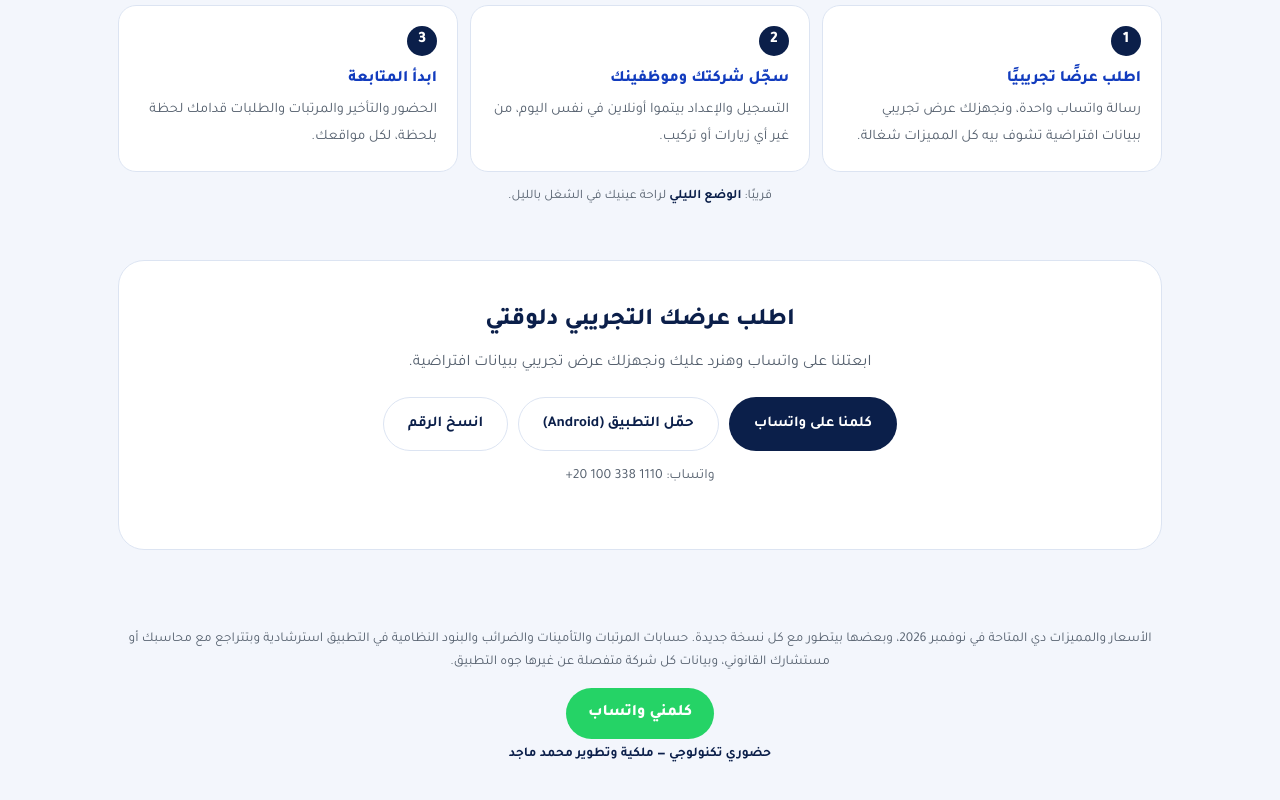
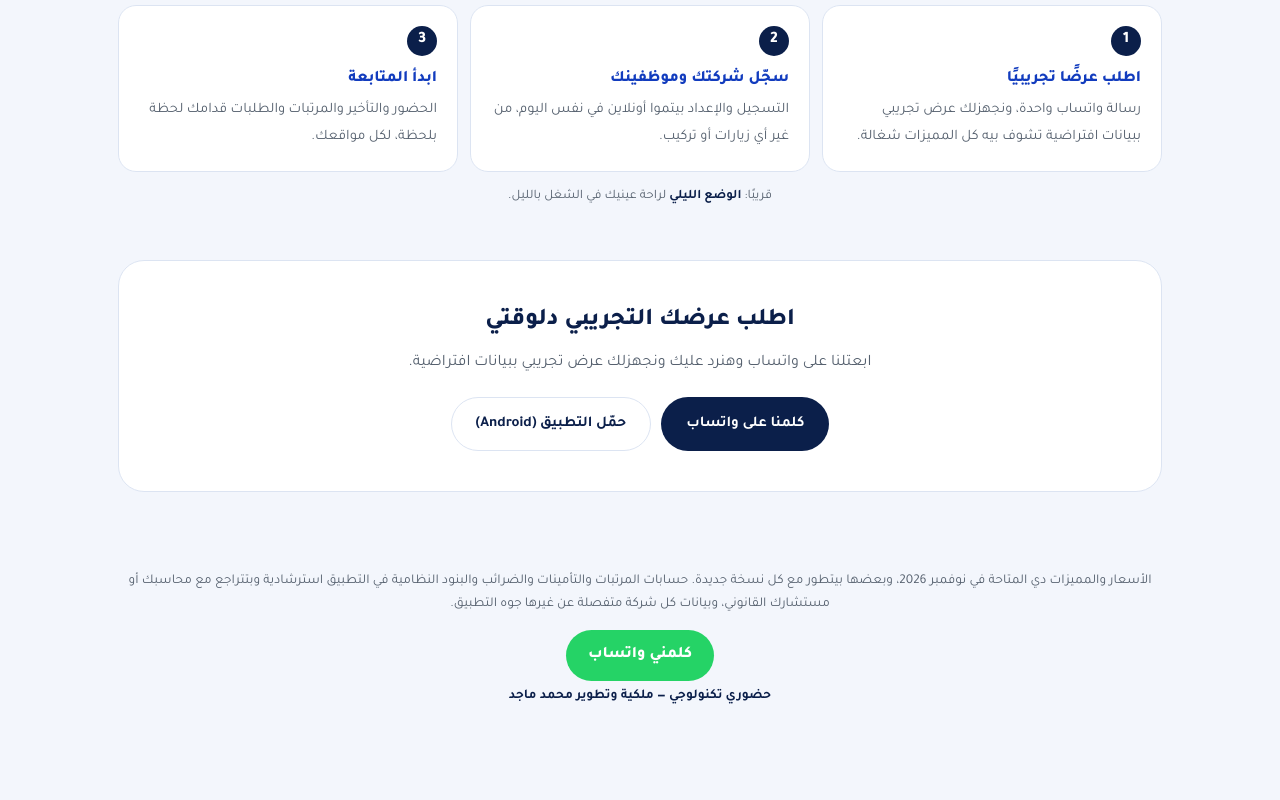
Before and after one commit to zekom4167-hue/hodory, a plain HTML site: page index.html in a window 1280 px wide. Shown: the part 3243-4043 px from the top of the page. After the commit the page ends 3985 px from the top, so only its background shows below. Drawn offline with Linux system fonts and the light colour scheme.

Commit message:
landing: hide number text and copy button

```diff
--- a/index.html
+++ b/index.html
@@ -337,9 +337,7 @@
       <div class="row">
         <a class="btn btn-navy" href="https://wa.me/201003381110?text=%D8%A3%D9%86%D8%A7%20%D9%85%D9%87%D8%AA%D9%85%20%D8%A8%D8%AA%D8%B7%D8%A8%D9%8A%D9%82%20%D8%AD%D8%B6%D9%88%D8%B1%D9%8A%20%D9%84%D8%A5%D8%AF%D8%A7%D8%B1%D8%A9%20%D8%A7%D9%84%D8%AD%D8%B6%D9%88%D8%B1%20%D9%88%D8%A7%D9%84%D9%85%D8%B1%D8%AA%D8%A8%D8%A7%D8%AA%D8%8C%20%D9%85%D9%85%D9%83%D9%86%20%D9%86%D8%AA%D9%83%D9%84%D9%85%20%D8%B9%D9%86%20%D8%B9%D8%B1%D8%B6%20%D8%AA%D8%AC%D8%B1%D9%8A%D8%A8%D9%8A%D8%9F" target="_blank" rel="noopener">كلمنا على واتساب</a>
         <a class="btn btn-line" href="https://github.com/zekom4167-hue/hodory/releases/download/v0.9.12-debug/Hodory-v0.9.12-debug.apk">حمّل التطبيق (Android)</a>
-        <button class="btn btn-line" id="copyBtn" onclick="copyNumber()">انسخ الرقم</button>
       </div>
-      <p style="margin-top:14px;font-size:14px">واتساب: <span class="phone-line">+20 100 338 1110</span></p>
     </div>
   </div>
 </section>
@@ -352,20 +350,5 @@
   </div>
 </footer>
 
-<script>
-function copyNumber() {
-  var btn = document.getElementById('copyBtn');
-  var done = function () { btn.textContent = 'تم النسخ'; setTimeout(function () { btn.textContent = 'انسخ الرقم'; }, 2000); };
-  var num = '+201003381110';
-  if (navigator.clipboard && navigator.clipboard.writeText) {
-    navigator.clipboard.writeText(num).then(done).catch(done);
-  } else {
-    var ta = document.createElement('textarea');
-    ta.value = num; document.body.appendChild(ta); ta.select();
-    try { document.execCommand('copy'); } catch (e) {}
-    document.body.removeChild(ta); done();
-  }
-}
-</script>
 </body>
 </html>
```
